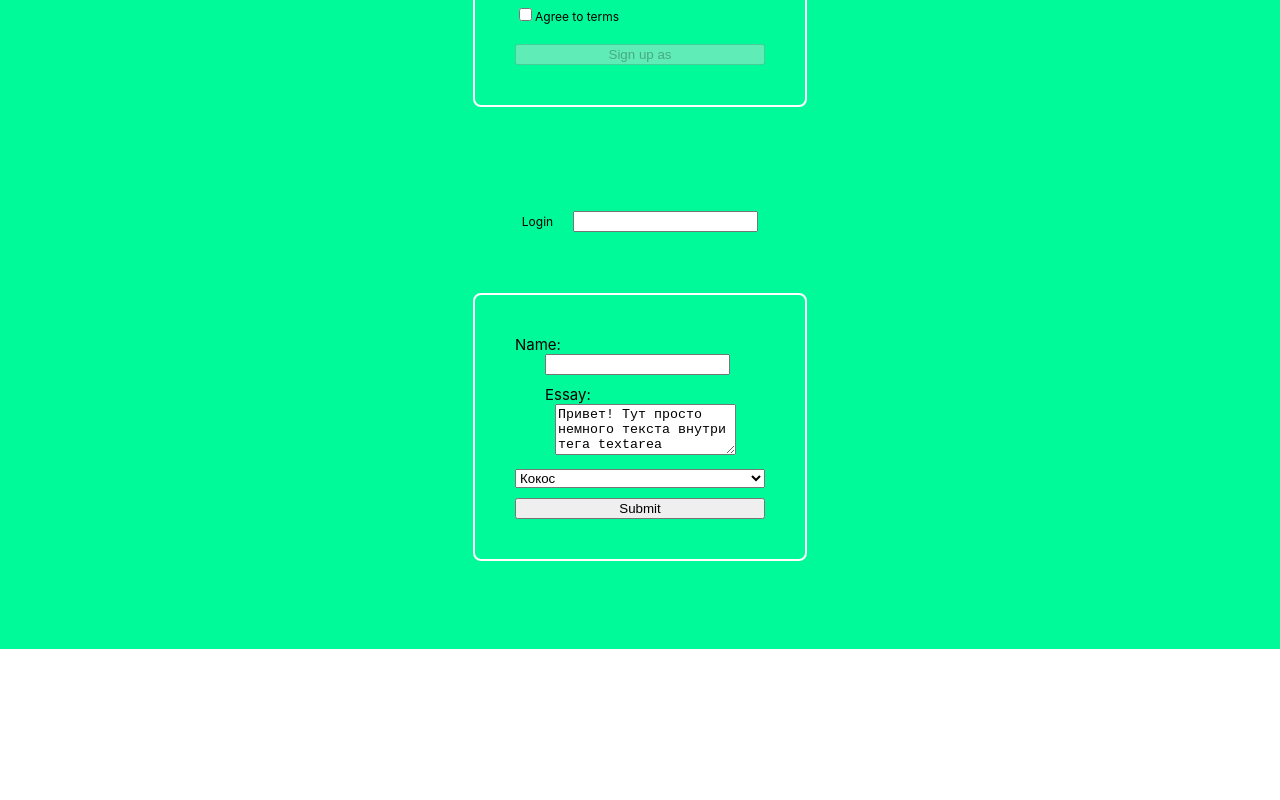
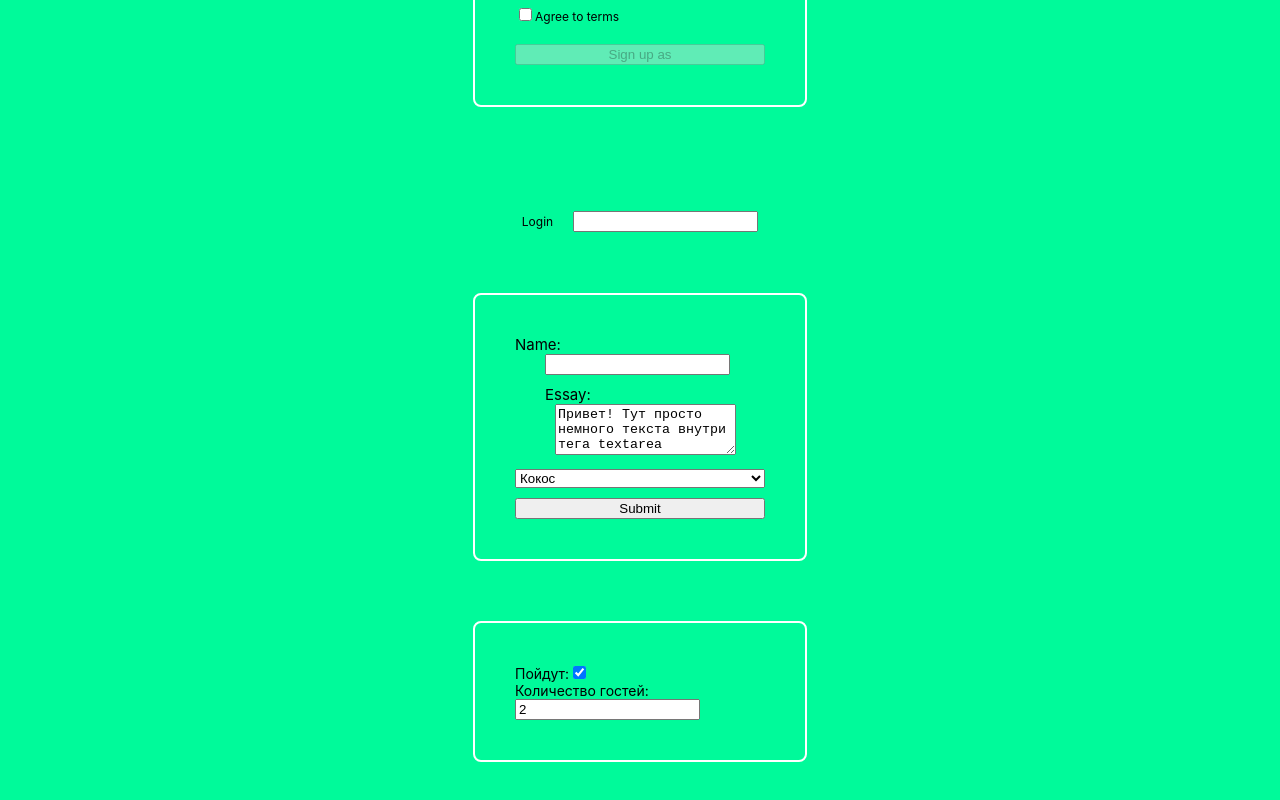
Before and after one commit to VictorSelischev/react-49-conspect, a React (Create React App) app: page / in a window 1280 px wide. Shown: the part 1692-2492 px from the top of the page. Before the commit the page ends 2341 px from the top, so only its background shows below. Built offline with nearby package versions, Linux system fonts and the light colour scheme.

Commit message:
Обработка нескольких элементов input

```diff
--- a/src/App.jsx
+++ b/src/App.jsx
@@ -10,6 +10,7 @@ import { AppForm } from './components/AppForm/AppForm';
 import { SignUpForm } from './components/SignUpForm/SignUpForm';
 import { FormId } from './components/FormId/FormId';
 import { NameForm } from './components/NameForm/NameForm';
+import Reservation from './components/Reservation/Reservation';
 
 export const App = () => {
   return (
@@ -40,6 +41,7 @@ export const App = () => {
       <SignUpForm onSubmit={values => console.log(values)} />
       <FormId />
       <NameForm />
+      <Reservation />
     </div>
   );
 };
--- a/src/components/NameForm/NameForm.jsx
+++ b/src/components/NameForm/NameForm.jsx
@@ -58,7 +58,6 @@ class NameForm extends Component {
           />
         </label>
         <select
-
           style={{ marginBottom: '10px' }}
           value={this.state.select}
           onChange={this.handleChange}
--- /dev/null
+++ b/src/components/Reservation/Reservation.jsx
@@ -0,0 +1,70 @@
+import React from 'react';
+
+class Reservation extends React.Component {
+  //   constructor(props) {
+  //     super(props);
+  //     this.state = {
+  //       isGoing: true,
+  //       numberOfGuests: 2,
+  //       };
+
+  //     this.handleInputChange = this.handleInputChange.bind(this);
+  //   }
+
+  state = {
+    isGoing: true,
+    numberOfGuests: 2,
+  };
+
+  handleInputChange = event => {
+    const target = event.target;
+    const value = target.type === 'checkbox' ? target.checked : target.value;
+    const name = target.name;
+    console.log(target);
+    console.log(value);
+    console.log(name);
+
+    this.setState({
+      [name]: value,
+    });
+  };
+
+  render() {
+    return (
+      <form
+        className="section"
+        style={{
+          display: 'flex',
+          flexDirection: 'column',
+          width: '250px',
+          border: '2px solid white',
+          borderRadius: '8px',
+          padding: '40px',
+          marginTop: '60px',
+        }}
+      >
+        <label style={{ fontSize: '14px' }}>
+          Пойдут:
+          <input
+            name="isGoing"
+            type="checkbox"
+            checked={this.state.isGoing}
+            onChange={this.handleInputChange}
+          />
+        </label>
+        {/* <br /> */}
+        <label style={{ fontSize: '14px' }}>
+          Количество гостей:
+          <input
+            name="numberOfGuests"
+            type="number"
+            value={this.state.numberOfGuests}
+            onChange={this.handleInputChange}
+          />
+        </label>
+      </form>
+    );
+  }
+}
+
+export default Reservation;
```
Also changed, not shown: src/components/Reservation/Reservation.module.css (added).
